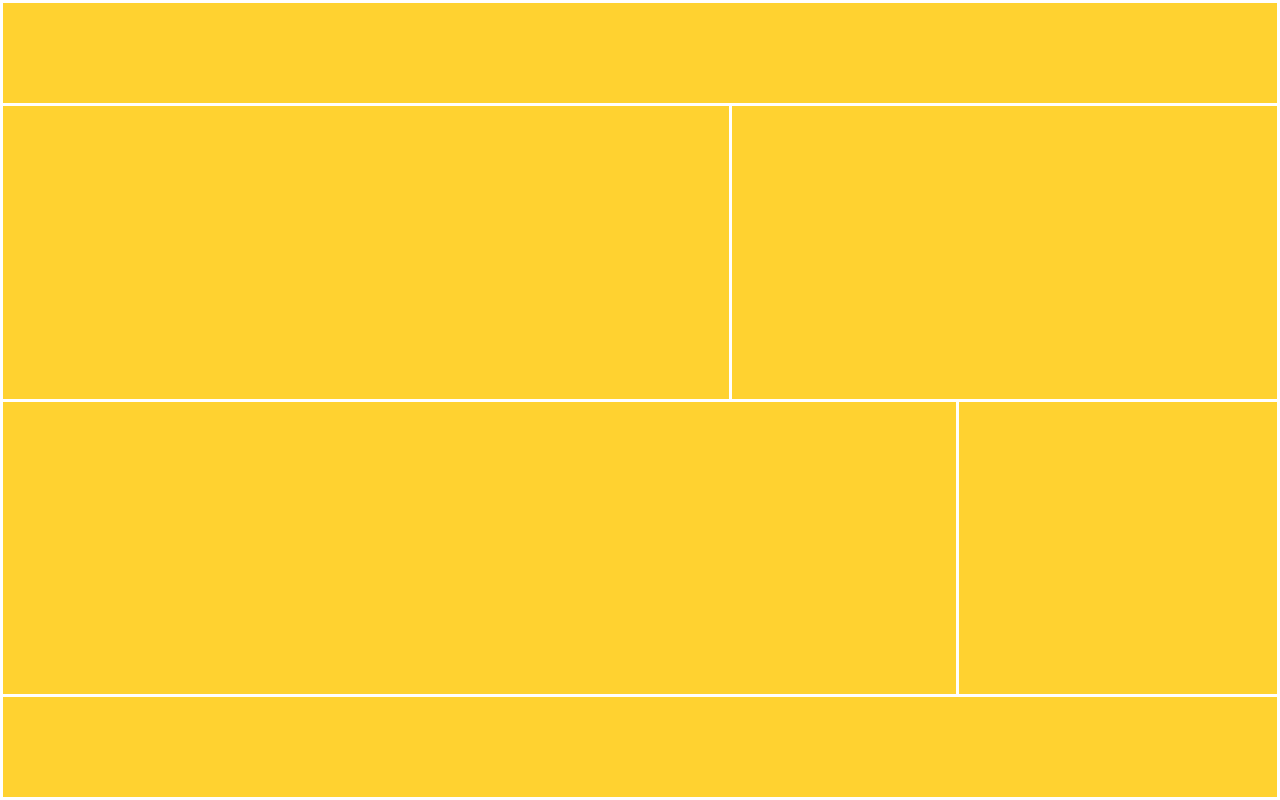
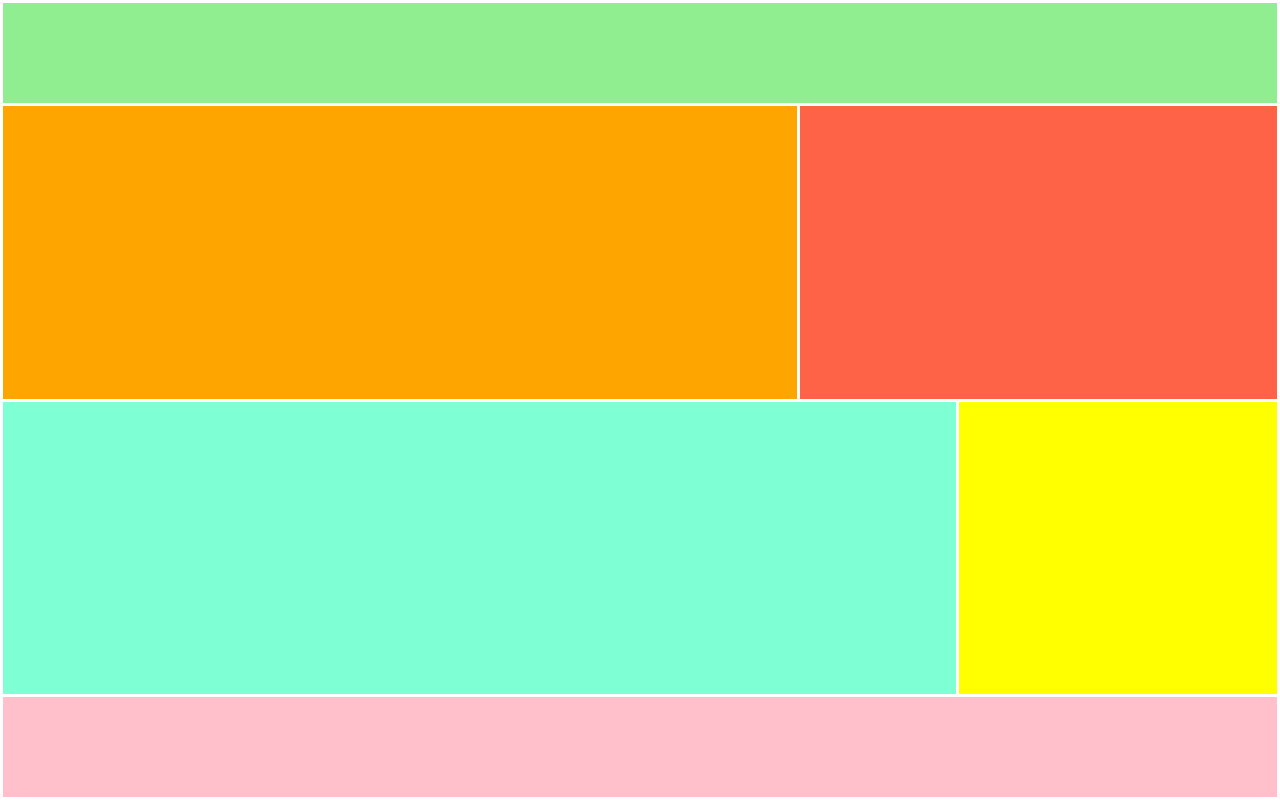
Before and after one commit to Guilherme23645/layout, a React (Vite) app: page / in a window 1280 px wide. Built offline with nearby package versions, Linux system fonts and the light colour scheme.

Commit message:
Further playing with layouts and colors

```diff
--- a/src/App.jsx
+++ b/src/App.jsx
@@ -1,21 +1,21 @@
 function App() {
   return (
     <>
-      <div class="h-screen flex flex-wrap flex-row gap-[3px] p-[3px]">
-    <div class="h-[100px] w-full bg-amber-300">
+      <div class="h-screen flex flex-col gap-[3px] p-[3px]">
+    <div class="h-[100px] w-full bg-[lightgreen]">
 
     </div>
     <div class="flex gap-[3px] flex-col h-[calc(100%-206px)] w-full">
       <div class="h-full flex flex-row gap-[3px]">
-        <div class="h-full bg-amber-300 flex-4"></div>
-        <div class="h-full bg-amber-300 flex-3"></div>
+        <div class="h-full bg-[orange] flex-5"></div>
+        <div class="h-full bg-[tomato] flex-3"></div>
       </div>
       <div class="h-full flex flex-row gap-[3px]">
-        <div class="h-full bg-amber-300 flex-3"></div>
-        <div class="h-full bg-amber-300 flex-1"></div>
+        <div class="h-full bg-[aquamarine] flex-3"></div>
+        <div class="h-full bg-[yellow] flex-1"></div>
       </div>
     </div>
-    <div class="h-[100px] w-full bg-amber-300">
+    <div class="h-[100px] w-full bg-[pink]">
 
     </div>
   </div>
```
